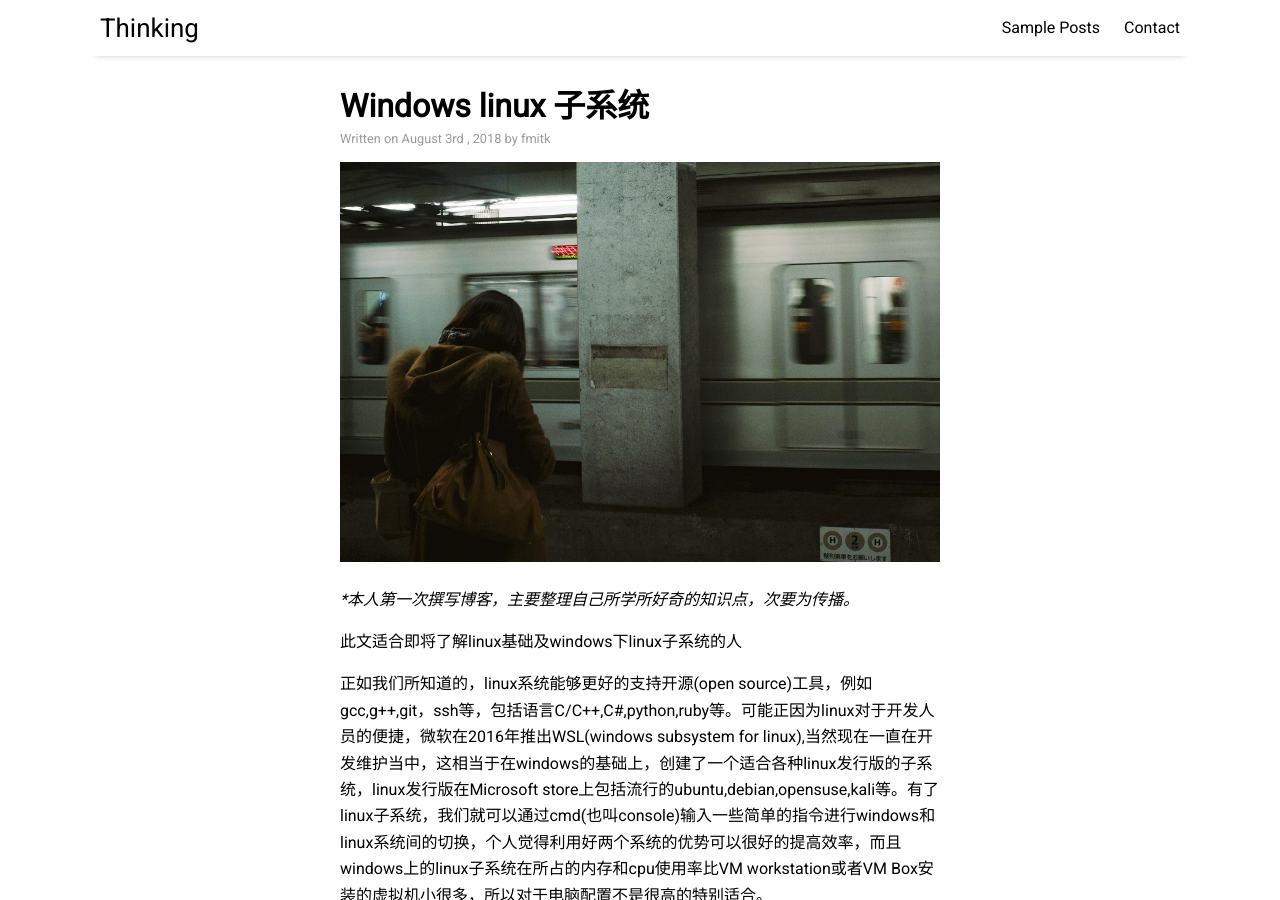
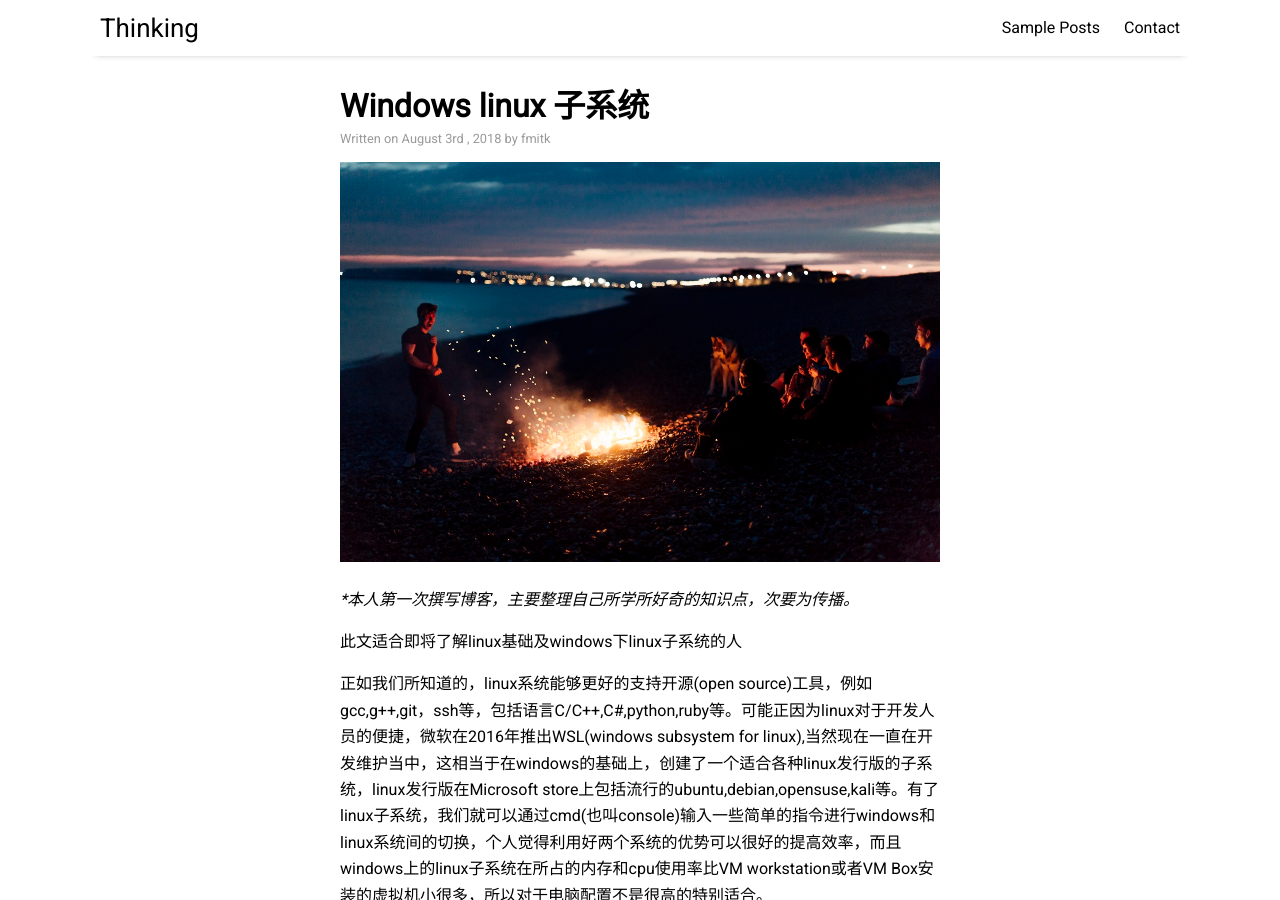
Before and after one commit to kangmingfa/kangmingfa.github.io, a Jekyll site: the page built from _posts/2018-08-03-Linux-Subsystem.md, in a window 1280 px wide and 900 px high. Built offline with Jekyll 4.4.1, drawn with Linux system fonts in a browser that asks for light colours; nearby versions of some CDN libraries.

Commit message:
Today is tired

```diff
--- a/_posts/2018-08-03-Linux-Subsystem.md
+++ b/_posts/2018-08-03-Linux-Subsystem.md
@@ -4,7 +4,7 @@ title: "Windows linux 子系统"
 author: "fmitk"
 categories: sample
 tags: [sample]
-image: city-2.jpg
+image: nature-1.jpg
 ---
 <!-- ![img](/assets/img/cuba-1.jpg) -->
 **本人第一次撰写博客，主要整理自己所学所好奇的知识点，次要为传播。*
```
